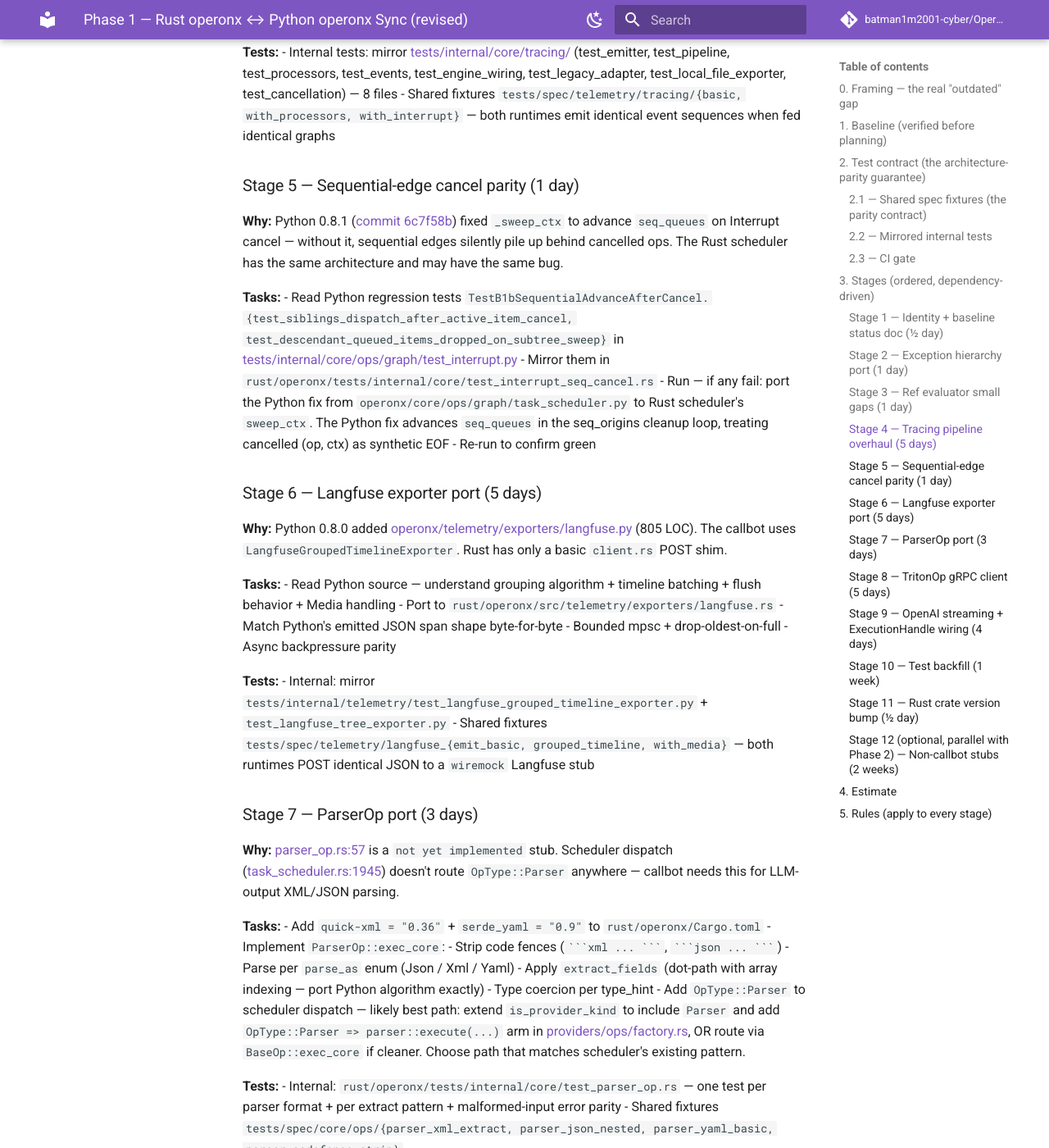
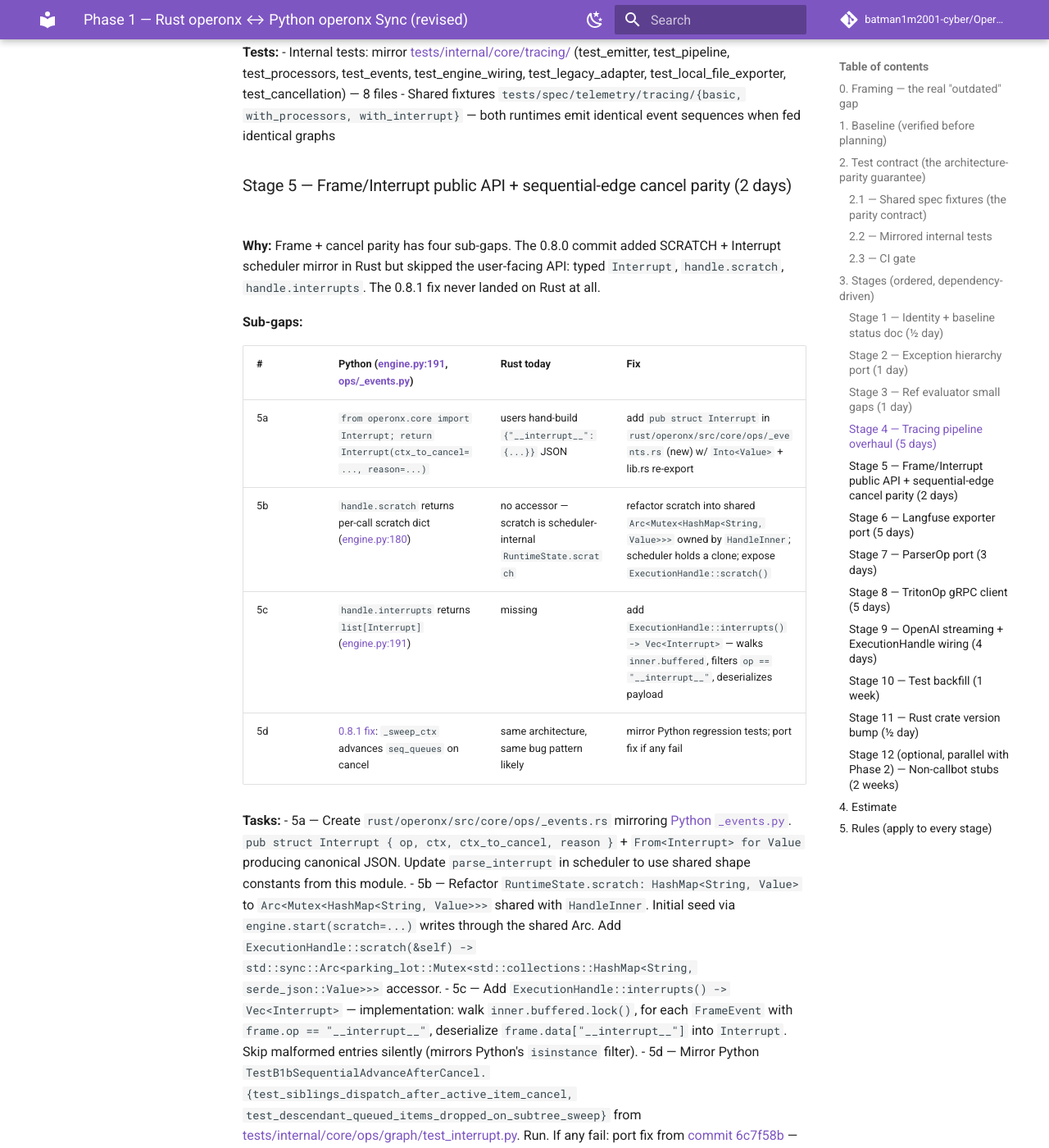
Before and after one commit to batman1m2001-cyber/Operonx, an MkDocs documentation site: the page built from docs/RUST_PARITY_SYNC_PLAN.md, in a window 1280 px wide and 1400 px high, scrolled down 4802 px. Shown: the whole window at 82% size. Built offline with MkDocs 1.6.1 and Material for MkDocs 9.7.7, drawn with Linux system fonts in a browser that asks for light colours; comment, search, counter and statistics services are not loaded; some of the changed text lies outside the part shown.

Commit message:
docs(rust): expand frame/interrupt API gaps in Stage 5
Audit of c85832c (0.8.0 commit) revealed the Rust mirror skipped the
user-facing surface: typed Interrupt struct, handle.scratch, handle.interrupts.
The 0.8.1 sequential-edge cancel fix also never landed on Rust. Stage 5
expanded from 1 day -> 2 days to cover all four sub-gaps. Per-commit
audit table added to RUST_BASELINE_STATUS.md.

```diff
--- a/docs/RUST_PARITY_SYNC_PLAN.md
+++ b/docs/RUST_PARITY_SYNC_PLAN.md
@@ -152,15 +152,29 @@ Each stage = one PR/commit batch. Each ends with: (a) green `cargo test --worksp
 - Internal tests: mirror [tests/internal/core/tracing/](../../../Operon/tests/internal/core/tracing/) (test_emitter, test_pipeline, test_processors, test_events, test_engine_wiring, test_legacy_adapter, test_local_file_exporter, test_cancellation) — 8 files
 - Shared fixtures `tests/spec/telemetry/tracing/{basic, with_processors, with_interrupt}` — both runtimes emit identical event sequences when fed identical graphs
 
-### Stage 5 — Sequential-edge cancel parity (1 day)
+### Stage 5 — Frame/Interrupt public API + sequential-edge cancel parity (2 days)
 
-**Why:** Python 0.8.1 ([commit 6c7f58b](../../../Operon/)) fixed `_sweep_ctx` to advance `seq_queues` on Interrupt cancel — without it, sequential edges silently pile up behind cancelled ops. The Rust scheduler has the same architecture and may have the same bug.
+**Why:** Frame + cancel parity has four sub-gaps. The 0.8.0 commit added SCRATCH + Interrupt scheduler mirror in Rust but skipped the user-facing API: typed `Interrupt`, `handle.scratch`, `handle.interrupts`. The 0.8.1 fix never landed on Rust at all.
+
+**Sub-gaps:**
+
+| # | Python ([engine.py:191](../../../Operon/operonx/core/engine.py#L191), [ops/_events.py](../../../Operon/operonx/core/ops/_events.py)) | Rust today | Fix |
+|---|---|---|---|
+| 5a | `from operonx.core import Interrupt; return Interrupt(ctx_to_cancel=..., reason=...)` | users hand-build `{"__interrupt__": {...}}` JSON | add `pub struct Interrupt` in `rust/operonx/src/core/ops/_events.rs` (new) w/ `Into<Value>` + lib.rs re-export |
+| 5b | `handle.scratch` returns per-call scratch dict ([engine.py:180](../../../Operon/operonx/core/engine.py#L180)) | no accessor — scratch is scheduler-internal `RuntimeState.scratch` | refactor scratch into shared `Arc<Mutex<HashMap<String, Value>>>` owned by `HandleInner`; scheduler holds a clone; expose `ExecutionHandle::scratch()` |
+| 5c | `handle.interrupts` returns `list[Interrupt]` ([engine.py:191](../../../Operon/operonx/core/engine.py#L191)) | missing | add `ExecutionHandle::interrupts() -> Vec<Interrupt>` — walks `inner.buffered`, filters `op == "__interrupt__"`, deserializes payload |
+| 5d | [0.8.1 fix](../../../Operon/): `_sweep_ctx` advances `seq_queues` on cancel | same architecture, same bug pattern likely | mirror Python regression tests; port fix if any fail |
 
 **Tasks:**
-- Read Python regression tests `TestB1bSequentialAdvanceAfterCancel.{test_siblings_dispatch_after_active_item_cancel, test_descendant_queued_items_dropped_on_subtree_sweep}` in [tests/internal/core/ops/graph/test_interrupt.py](../../../Operon/tests/internal/core/ops/graph/test_interrupt.py)
-- Mirror them in `rust/operonx/tests/internal/core/test_interrupt_seq_cancel.rs`
-- Run — if any fail: port the Python fix from `operonx/core/ops/graph/task_scheduler.py` to Rust scheduler's `sweep_ctx`. The Python fix advances `seq_queues` in the seq_origins cleanup loop, treating cancelled (op, ctx) as synthetic EOF
-- Re-run to confirm green
+- 5a — Create `rust/operonx/src/core/ops/_events.rs` mirroring [Python `_events.py`](../../../Operon/operonx/core/ops/_events.py). `pub struct Interrupt { op, ctx, ctx_to_cancel, reason }` + `From<Interrupt> for Value` producing canonical JSON. Update `parse_interrupt` in scheduler to use shared shape constants from this module.
+- 5b — Refactor `RuntimeState.scratch: HashMap<String, Value>` to `Arc<Mutex<HashMap<String, Value>>>` shared with `HandleInner`. Initial seed via `engine.start(scratch=...)` writes through the shared Arc. Add `ExecutionHandle::scratch(&self) -> std::sync::Arc<parking_lot::Mutex<std::collections::HashMap<String, serde_json::Value>>>` accessor.
+- 5c — Add `ExecutionHandle::interrupts() -> Vec<Interrupt>` — implementation: walk `inner.buffered.lock()`, for each `FrameEvent` with `frame.op == "__interrupt__"`, deserialize `frame.data["__interrupt__"]` into `Interrupt`. Skip malformed entries silently (mirrors Python's `isinstance` filter).
+- 5d — Mirror Python `TestB1bSequentialAdvanceAfterCancel.{test_siblings_dispatch_after_active_item_cancel, test_descendant_queued_items_dropped_on_subtree_sweep}` from [tests/internal/core/ops/graph/test_interrupt.py](../../../Operon/tests/internal/core/ops/graph/test_interrupt.py). Run. If any fail: port fix from [commit 6c7f58b](../../../Operon/) — in `sweep_ctx`'s seq_origins cleanup loop, treat cancelled `(op, ctx)` as synthetic EOF (advance `seq_queues` + reset `seq_active` per Python's lines ~363-373).
+
+**Tests:**
+- Internal: `rust/operonx/tests/internal/core/test_interrupt_api.rs` — covers 5a-5c (typed `Interrupt::default()` builder, `handle.scratch()` round-trip, `handle.interrupts()` list)
+- Internal: `rust/operonx/tests/internal/core/test_interrupt_seq_cancel.rs` — covers 5d (regression tests)
+- Shared fixtures `tests/spec/core/interrupt/{return_typed_interrupt, mid_stream_cancel, nested_ctx_sweep, sequential_edge_advance}` — both runtimes produce identical frame sequences (synthetic `__interrupt__` frame at the same arrival index)
 
 ### Stage 6 — Langfuse exporter port (5 days)
 
```
Also changed, not shown: docs/RUST_BASELINE_STATUS.md (+11 -0 lines).
